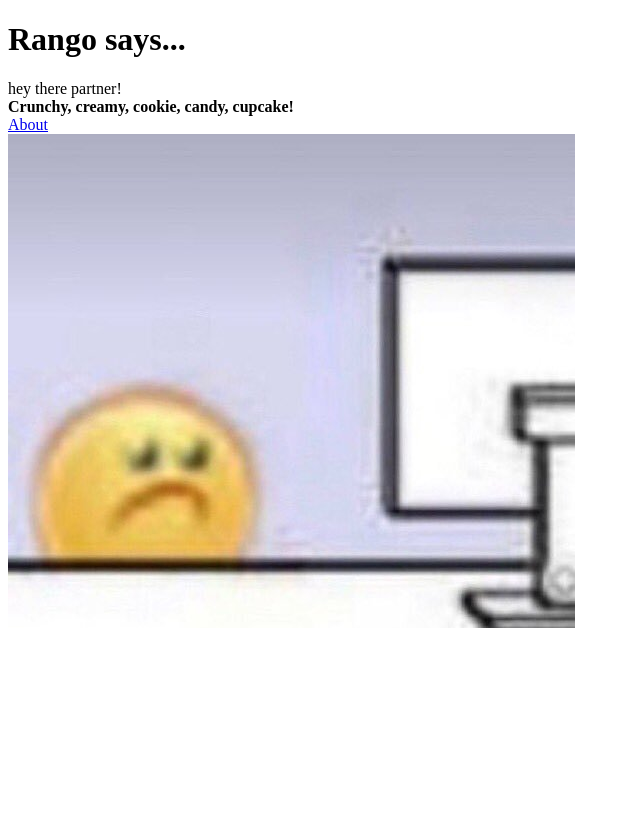
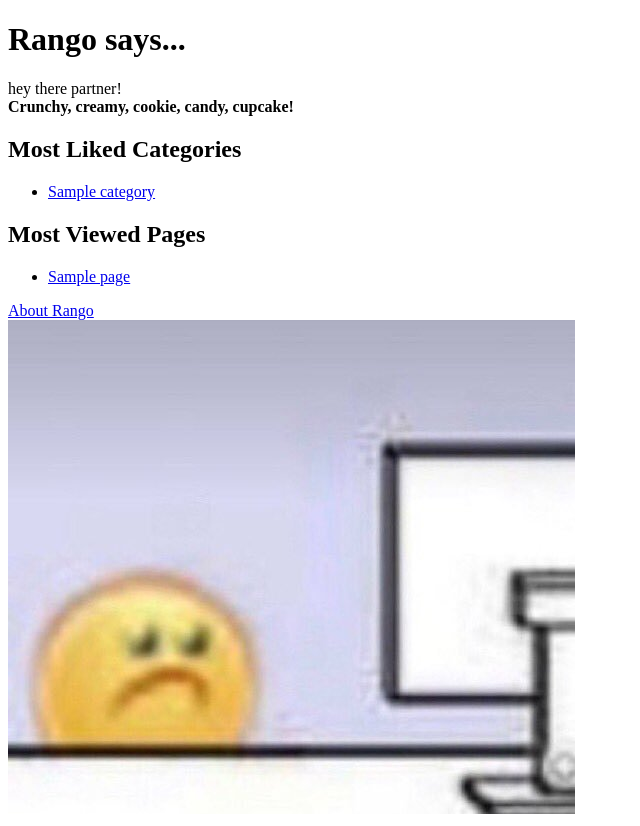
Before and after one commit to karl03/tango_with_django_project, a Django app: page / in a window 1280 px wide. Shown: the whole page, without its empty margins (0-640 px from the left). Before the commit the page ends 628 px from the top, so only its background shows below. Run offline with Django 3.2, Linux system fonts and the light colour scheme; tables that the repository leaves empty hold one stand-in row (values such as "Sample post").

Commit message:
Chapter 6 complete

```diff
--- a/rango/admin.py
+++ b/rango/admin.py
@@ -4,7 +4,10 @@ from  rango.models import Category, Page
 class PageAdmin(admin.ModelAdmin):
     list_display = ('title', 'category', 'url')
 
-admin.site.register(Category)
+class CategoryAdmin(admin.ModelAdmin):
+    prepopulated_fields = {'slug':('name',)}
+
+admin.site.register(Category, CategoryAdmin)
 admin.site.register(Page, PageAdmin)
 
 # Register your models here.
--- a/rango/models.py
+++ b/rango/models.py
@@ -1,12 +1,18 @@
 from django.db import models
+from django.template.defaultfilters import slugify
 
 class Category(models.Model):
     name = models.CharField(max_length=128, unique=True)
     views = models.IntegerField(default=0)
     likes = models.IntegerField(default=0)
+    slug = models.SlugField(unique=True)
+
+    def save(self, *args, **kwargs):
+        self.slug = slugify(self.name)
+        super(Category, self).save(*args, **kwargs)
 
     class Meta:
-        verbose_name_plural = 'Categories'
+        verbose_name_plural = 'categories'
 
     def __str__(self):
         return self.name
--- a/rango/urls.py
+++ b/rango/urls.py
@@ -6,4 +6,5 @@ app_name = 'rango'
 urlpatterns = [
     path('', views.index, name='index'),
     path('about/', views.about, name='about'),
+    path('category/<slug:category_name_slug>/', views.show_category, name='show_category'),
 ]
--- a/rango/views.py
+++ b/rango/views.py
@@ -1,12 +1,41 @@
 from django.shortcuts import render
+from django.http import HttpResponse
+from rango.models import Category
+from rango.models import Page
 
-from django.http import HttpResponse
+def show_category(request, category_name_slug):
+    context_dict = {}
+
+    try:
+        category = Category.objects.get(slug=category_name_slug)
+
+        pages = Page.objects.filter(category=category)
+
+        context_dict['pages'] = pages
+
+        context_dict['category'] = category
+
+    except Category.DoesNotExist:
+
+        context_dict['category'] = None
+        context_dict['pages'] = None
+
+    return render(request, 'rango/category.html', context=context_dict)
+
+
 
 def index(request):
-    # Dictionary to pass to template, key is is the name of the modifiable var
-    # in the template, value is what is passed into this var
-    context_dict = {'boldmessage': 'Crunchy, creamy, cookie, candy, cupcake!'}
-    # Renders the template with the message I have passed in
+    #get top 5 most liked categories
+    category_list = Category.objects.order_by('-likes')[:5]
+    #get top 5 most viewed pages
+    page_list = Page.objects.order_by('-views')[:5]
+
+    #create dictionary to pass into the template
+    context_dict = {}
+    context_dict['boldmessage'] = 'Crunchy, creamy, cookie, candy, cupcake!'
+    context_dict['categories'] = category_list
+    context_dict['pages'] = page_list
+    # Renders the template with the information I have passed in
     return render(request, 'rango/index.html', context=context_dict)
 
 def about(request):
--- a/templates/rango/index.html
+++ b/templates/rango/index.html
@@ -12,10 +12,41 @@
 		<h1>Rango says...</h1>
 		<div>
 			hey there partner! <br />
-			<strong>{{ boldmessage }}</strong><br />
+			<strong>{{ boldmessage }}</strong>
 		</div>
+
 		<div>
-			<a href="/rango/about/">About</a><br />
+			<h2>Most Liked Categories</h2>
+			{% if categories %}
+				<ul>
+					{% for category in categories %}
+					<li>
+						<a href="/rango/category/{{ category.slug }}/">{{ category.name }}</a>
+					</li>
+					{% endfor %}
+				</ul>
+		{% else %}
+			<strong>There are no categories present.</strong>
+		{% endif %}
+		</div>
+
+		<div>
+			{% if pages %}
+				<h2>Most Viewed Pages</h2>
+				<ul>
+					{% for page in pages %}
+					<li>
+						<a href="{{ page.url }}">{{ page.title }}</a>
+					</li>
+					{% endfor %}
+				</ul>
+		{% else %}
+			<strong>There are no pages present.</strong>
+		{% endif %}
+		</div>
+
+		<div>
+			<a href="/rango/about/">About Rango</a><br />
 			<img src="{% static 'images/rango.jpg' %}" alt="Picture of Rango" />
 		</div>
 	</body>
```
Also changed, not shown: populate_rango.py (+17 -9 lines), templates/rango/category.html (added, +32 -0 lines), rango/migrations/0003_auto_20220209_2054.py (added).
